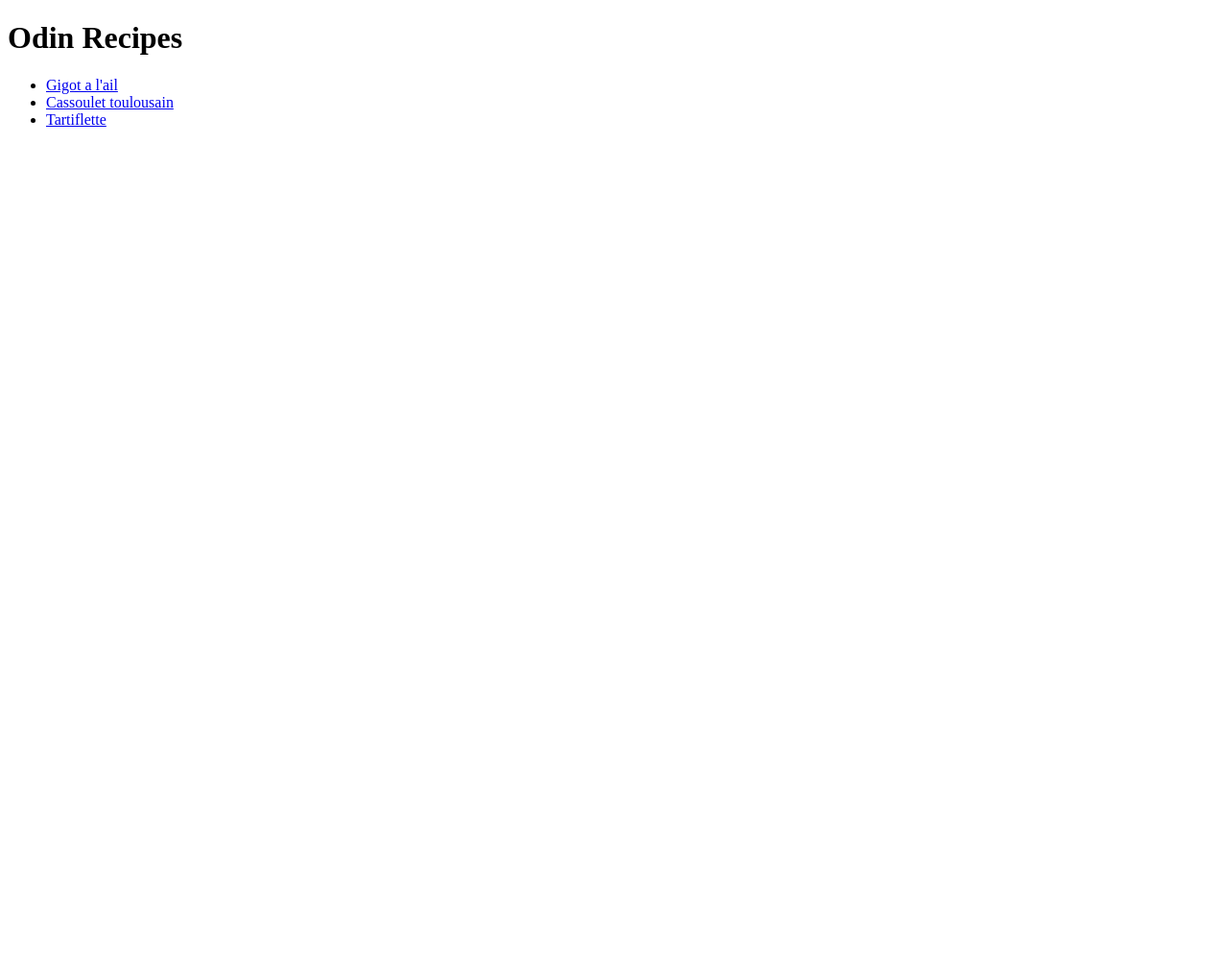
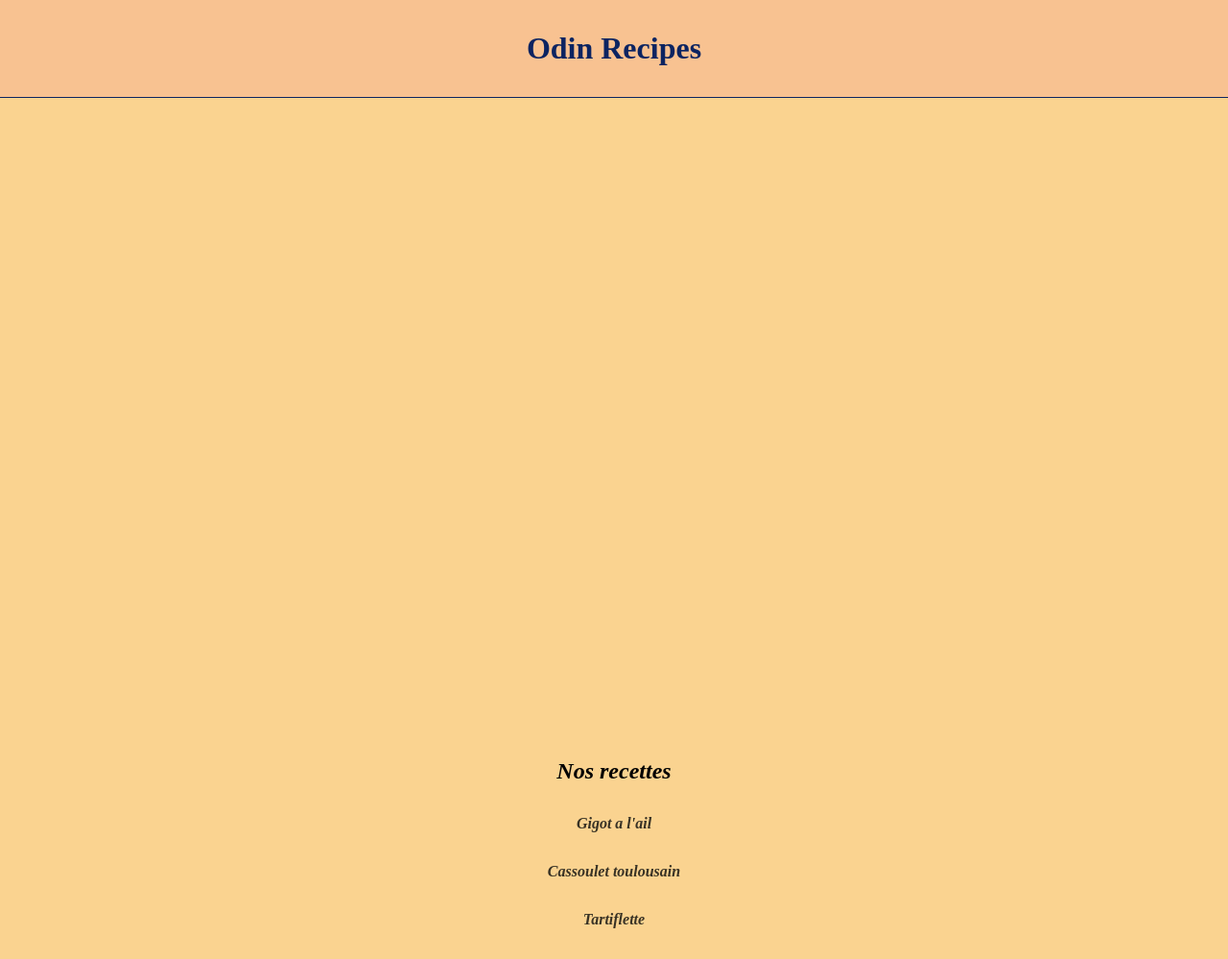
Before and after one commit to Henero/odin-recipes, a plain HTML site: page index.html in a window 1280 px wide. Shown: the whole page at 96% size. Before the commit the page ends 800 px from the top, so only its background shows below. Drawn offline with Linux system fonts and the light colour scheme.

Commit message:
add a style.css / modify the html for more style

```diff
--- a/index.html
+++ b/index.html
@@ -3,10 +3,14 @@
     <head>
         <meta charset="UTF-8" />
         <title>Odin-recipes</title>
+        <link rel="stylesheet" href="style.css" />
     </head>
     <body>
         <h1>Odin Recipes</h1>
-        <ul>
+        <div class="container"></div>
+        <div class="menu">
+            <h2>Nos recettes</h2>
+            <ul class="recipes">
                 <li><a href="recipes/gigot.html">Gigot a l'ail</a></li>
                 <li>
                     <a href="recipes/cassoulet_toulousain.html"
@@ -15,5 +19,6 @@
                 </li>
                 <li><a href="recipes/tartiflette.html">Tartiflette</a></li>
             </ul>
+        </div>
     </body>
 </html>
--- /dev/null
+++ b/style.css
@@ -0,0 +1,62 @@
+* {
+    margin: 0;
+    padding: 0;
+    box-sizing: border-box;
+    background-color: #fad390;
+}
+
+h1 {
+    text-align: center;
+    padding: 2rem;
+    color: #0c2461;
+    background-color: #f8c291;
+    border-bottom: 1px solid #0c2461;
+}
+
+.container {
+    background: url(img/gastro.jpg.crdownload);
+    background-repeat: no-repeat;
+    background-size: cover;
+    height: 80vh;
+    width: 100%;
+    margin: 0 auto;
+    border-radius: 5px;
+    margin-bottom: 3rem;
+}
+
+.recipes {
+    text-align: center;
+    padding: 1rem 0;
+}
+
+a {
+    text-decoration: none;
+    font-weight: bold;
+    color: #0c0e0cd0;
+}
+
+a:hover {
+    color: aliceblue;
+}
+
+ul {
+    list-style: none;
+}
+
+li {
+    padding: 1rem;
+}
+
+.menu {
+    font-style: italic;
+    width: 45%;
+    text-align: center;
+    margin: 0 auto;
+    border-radius: 4px;
+    background-color: #b8e994;
+}
+
+.recipes-title {
+    font-size: 1.8rem;
+    color: #0c2461;
+}
```
Also changed, not shown: 1 other file. Lines whose indentation alone changed are shown as unchanged.
